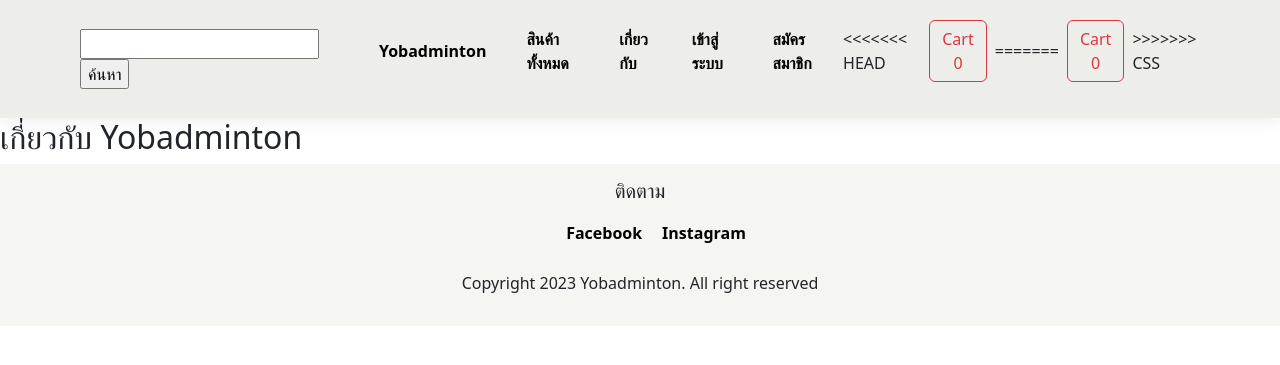
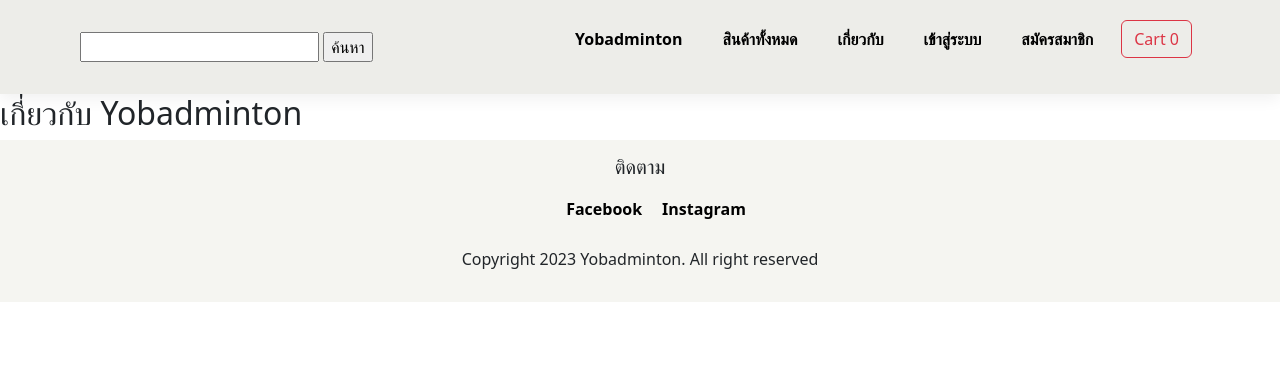
Before and after one commit to Konuig/DSI202-Project, a Django app: page /about in a window 1280 px wide. Shown: the top 365 px of the page. Run offline with Django 4.2, Linux system fonts and the light colour scheme.

Commit message:
fix header

```diff
--- a/sales/badminton/templates/components/site_header.html
+++ b/sales/badminton/templates/components/site_header.html
@@ -32,21 +32,14 @@
             {% endif %}
 
 
-<<<<<<< HEAD
-    {% if request.session.cart_qty %}
-    <a class="btn btn-outline-danger mx-2" href="{% url 'cart_list' %}">Cart {{request.session.cart_qty}}</a>
-    {% else %}
-    <a class="btn btn-outline-danger mx-2" href="{% url 'cart_list' %}">Cart 0</a>
-    {% endif %}
 
-=======
             {% if request.session.cart_qty %}
             <a class="btn btn-outline-danger mx-2" href="{% url 'cart_list' %}">Cart {{request.session.cart_qty}}</a>
             {% else %}
             <a class="btn btn-outline-danger mx-2" href="{% url 'cart_list' %}">Cart 0</a>
             {% endif %}
 
->>>>>>> CSS
+
 
 
 
```
